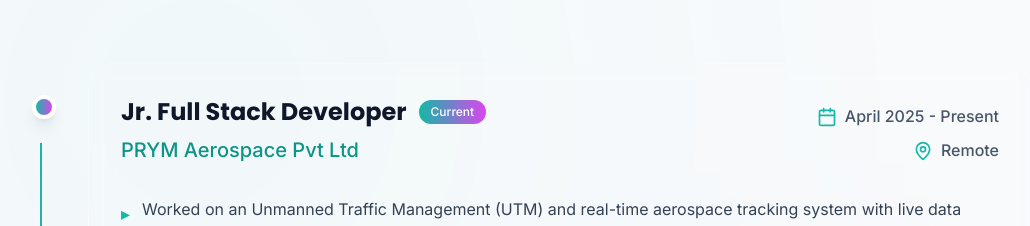
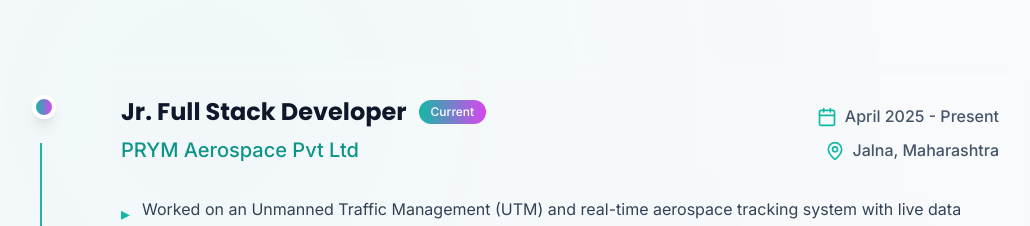
Before and after one commit to sarthak12005/sarthak-portfolio, a React (Vite) app in the folder frontend/: page / in a window 1280 px wide. Shown: the part 4200-4426 px from the top of the page, without its empty margins (120-1150 px from the left). Built offline with nearby package versions, Linux system fonts and the light colour scheme; no server answers.

Commit message:
Update ExperienceSection.jsx

```diff
--- a/frontend/src/components/ExperienceSection.jsx
+++ b/frontend/src/components/ExperienceSection.jsx
@@ -6,7 +6,7 @@
   {
     title: "Jr. Full Stack Developer",
     company: "PRYM Aerospace Pvt Ltd",
-    location: "Remote",
+    location: "Jalna, Maharashtra",
     period: "April 2025 - Present",
     description: [
       "Worked on an Unmanned Traffic Management (UTM) and real-time aerospace tracking system with live data updates and optimized API performance.",
@@ -26,7 +26,7 @@
   {
     title: "Software Intern",
     company: "PRYM Aerospace Pvt Ltd",
-    location: "Remote",
+    location: "Jalna, Maharashtra",
     period: "Feb 2025 - March 2025",
     description: [
       "Worked on an Unmanned Traffic Management (UTM) and drone tracking system.",
```
